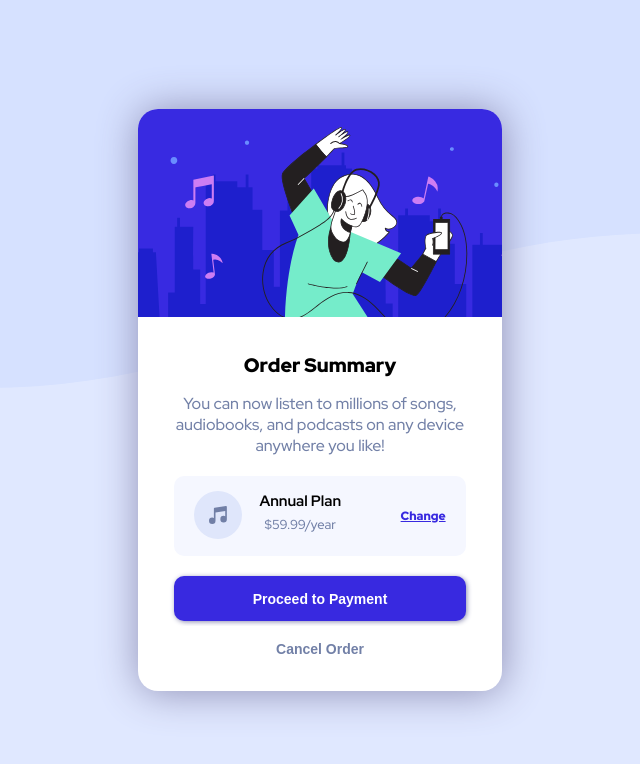
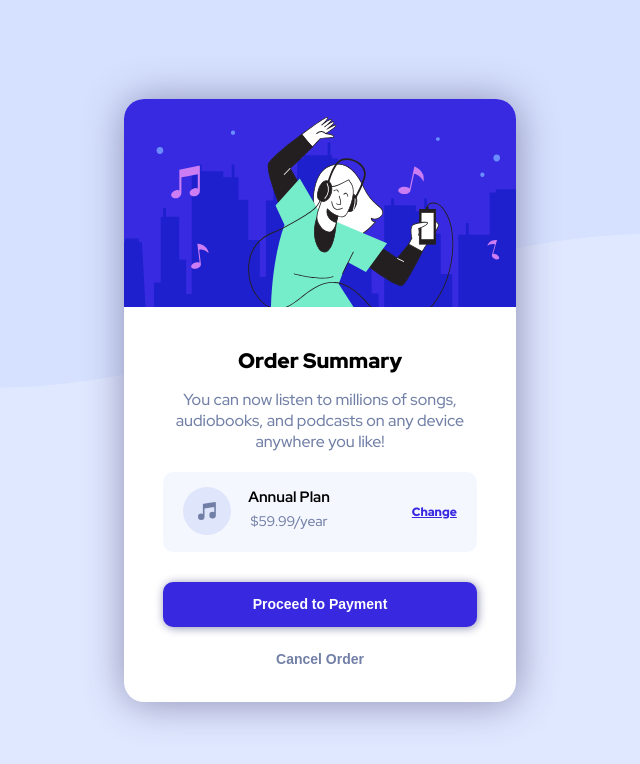
Before and after one commit to Abhijeet-Anand-01/Frontend-Mentor, a plain HTML site: page Order summary card/index.html in a window 1280 px wide. Shown: the whole page, without its empty margins (320-960 px from the left). Drawn offline with Linux system fonts and the light colour scheme.

Commit message:
style modified

```diff
--- a/Order summary card/css/style.css
+++ b/Order summary card/css/style.css
@@ -33,7 +33,7 @@ body {
 
 .content {
     width: 80%;
-    margin: 35px auto 20px;
+    margin: 40px auto 20px;
 }
 
 .content h1 {
@@ -57,6 +57,7 @@ body {
     height: 10vh;
     margin: auto;
     border-radius: 10px;
+    margin-bottom: 30px;
 }
 
 .plan_container {
@@ -105,9 +106,9 @@ body {
     font-size: 14px;
     font-weight: 700;
     border-radius: 10px;
-    margin-bottom: 5px;
+    margin-bottom: 10px;
     border-style: none;
-    box-shadow: 1px 1px 5px #8d8db3;
+    box-shadow: 1px 1px 10px #8d8db3;
 }
 
 .buttons .proceed:active {
@@ -147,7 +148,7 @@ body {
 
 @media only screen and (max-width: 1400px) {
     body {
-        font-size: 13px;
+        font-size: 14px;
     }
 }
 @media only screen and (min-width: 1400px) {
```
